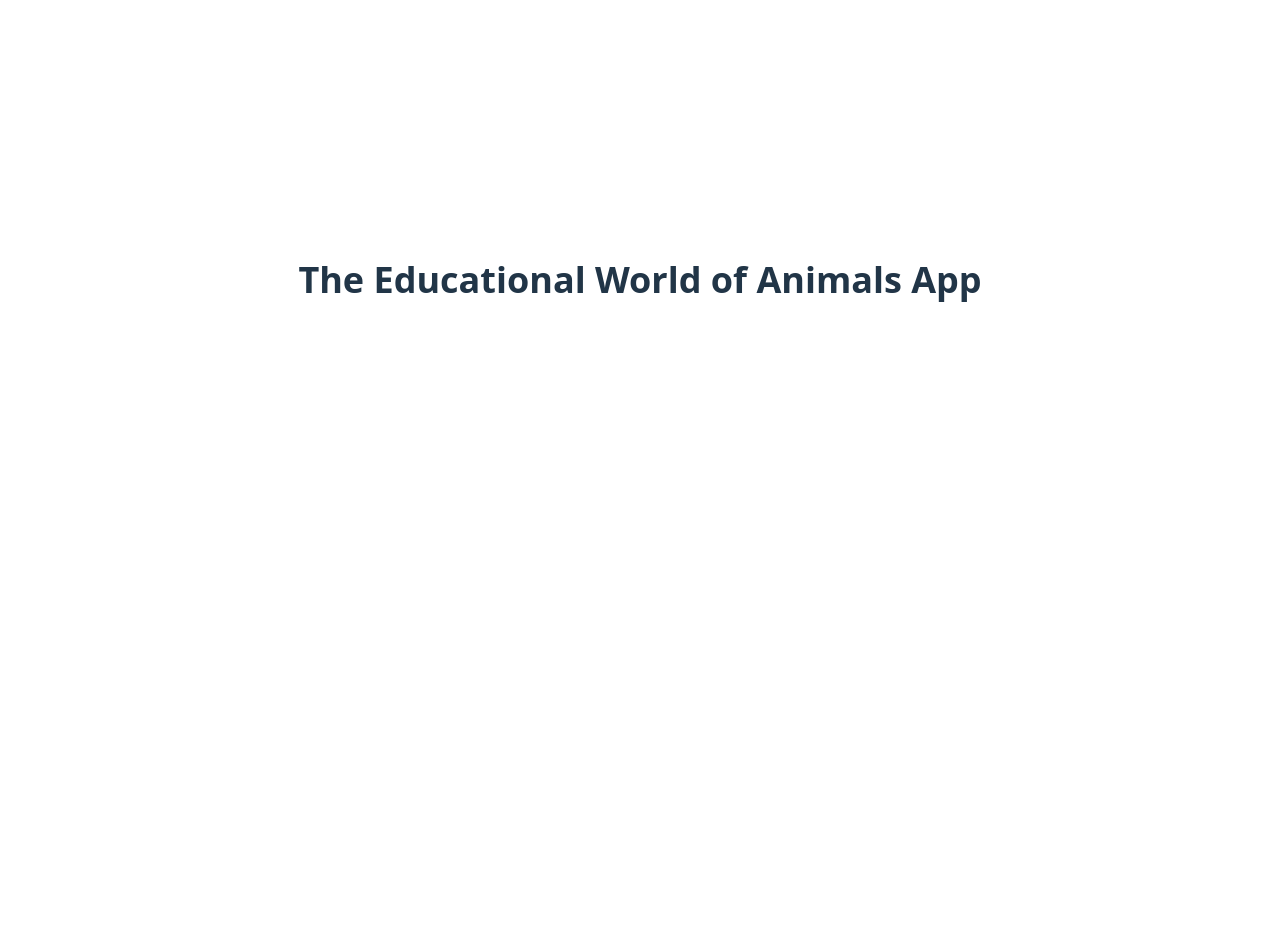
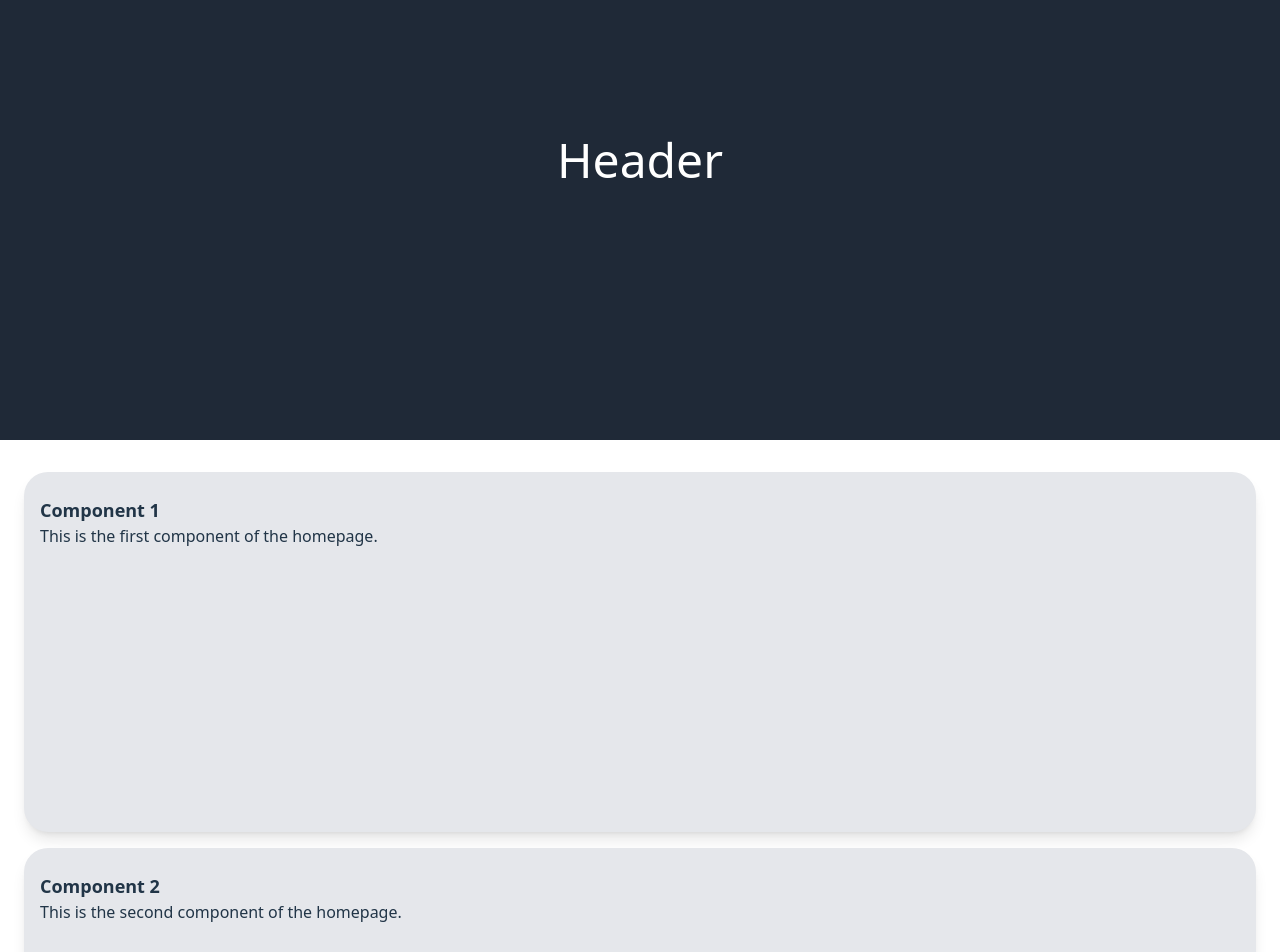
Before and after one commit to chingu-voyages/V54-tier3-team-36, a React (Vite) app in the folder client/: page / in a window 1280 px wide. Shown: the part 120-1072 px from the top of the page. Before the commit the page ends 800 px from the top, so only its background shows below. Built offline with nearby package versions, Linux system fonts and the light colour scheme.

Commit message:
add home page layout

```diff
--- a/client/src/App.jsx
+++ b/client/src/App.jsx
@@ -1,13 +1,8 @@
-import "./App.css";
+import React from "react";
+import HomeLayout from "./layout/HomeLayout";
 
-function App() {
-  return (
-    <>
-      <div className="text-4xl font-bold text-grey-800">
-        The Educational World of Animals App
-      </div>
-    </>
-  );
-}
+const App = () => {
+  return <HomeLayout />;
+};
 
 export default App;
--- /dev/null
+++ b/client/src/components/Component1.jsx
@@ -0,0 +1,10 @@
+import React from "react";
+
+const Component1 = () => (
+  <div className="w-full max-w-7xl h-[45vh] px-4 py-6 bg-gray-200 rounded-3xl shadow-lg">
+    <h2 className="text-lg font-semibold">Component 1</h2>
+    <p>This is the first component of the homepage.</p>
+  </div>
+);
+
+export default Component1;
--- /dev/null
+++ b/client/src/components/Component2.jsx
@@ -0,0 +1,10 @@
+import React from "react";
+
+const Component2 = () => (
+  <div className="w-full max-w-7xl h-[45vh] px-4 py-6 bg-gray-200 rounded-3xl shadow-lg">
+    <h2 className="text-lg font-semibold">Component 2</h2>
+    <p>This is the second component of the homepage.</p>
+  </div>
+);
+
+export default Component2;
--- /dev/null
+++ b/client/src/components/Footer.jsx
@@ -0,0 +1,13 @@
+import React from "react";
+
+const Footer = () => {
+  return (
+    <footer className="w-full h-[40vh] bg-gray-800 text-white flex items-center justify-center">
+      <div className="w-full">
+        <h2 className="text-5xl text-center">Footer</h2>
+      </div>
+    </footer>
+  );
+};
+
+export default Footer;
--- /dev/null
+++ b/client/src/components/Header.jsx
@@ -0,0 +1,13 @@
+import React from "react";
+
+const Header = () => {
+  return (
+    <header className="w-full h-[70vh] bg-gray-800 text-white flex items-center justify-center">
+      <div className="w-full">
+        <h1 className="text-5xl text-center">Header</h1>
+      </div>
+    </header>
+  );
+};
+
+export default Header;
--- a/client/src/index.css
+++ b/client/src/index.css
@@ -28,9 +28,7 @@ a:hover {
 
 body {
   margin: 0;
-  display: flex;
-  place-items: center;
-  min-width: 320px;
+  width: 100%;
   min-height: 100vh;
 }
 
--- /dev/null
+++ b/client/src/layout/HomeLayout.jsx
@@ -0,0 +1,29 @@
+import Header from "../components/Header";
+import Component1 from "../components/Component1";
+import Component2 from "../components/Component2";
+import Footer from "../components/Footer";
+
+const HomeLayout = () => {
+  return (
+    <div className="flex flex-col w-full">
+      <section className="h-[70vh] w-full">
+        <Header />
+      </section>
+      <main className="w-full">
+        <div className="w-full px-6 py-8 space-y-4">
+          <div className="flex justify-center w-full">
+            <Component1 />
+          </div>
+          <div className="flex justify-center w-full">
+            <Component2 />
+          </div>
+        </div>
+      </main>
+      <div className="w-full h-[40vh]">
+        <Footer />
+      </div>
+    </div>
+  );
+};
+
+export default HomeLayout;
```
